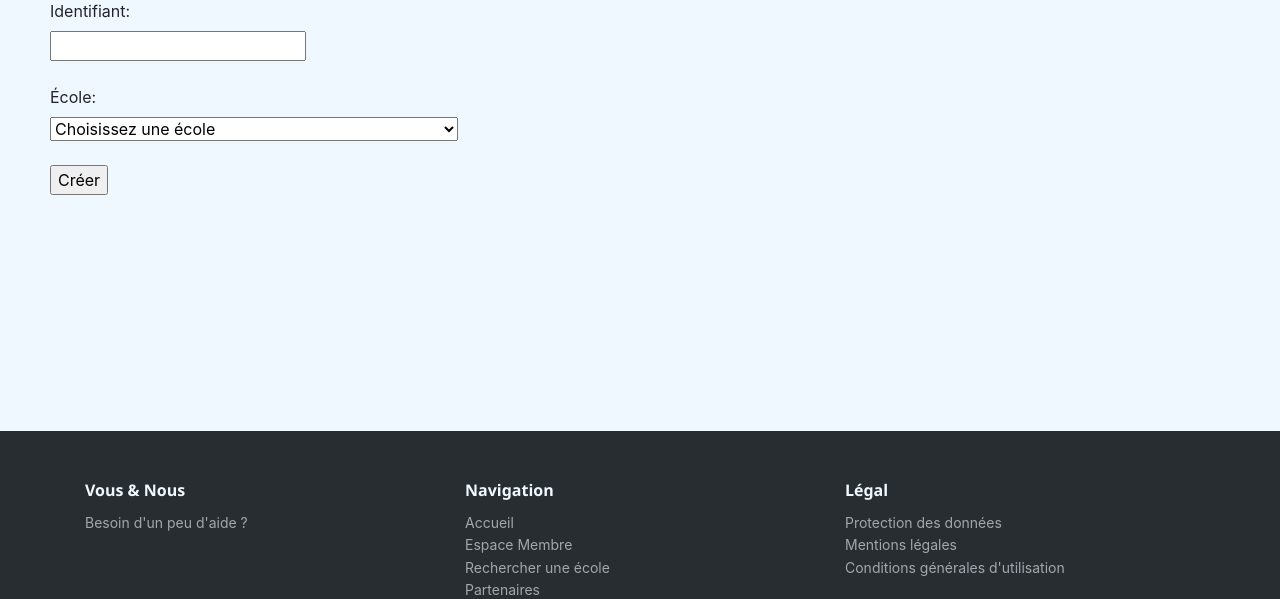
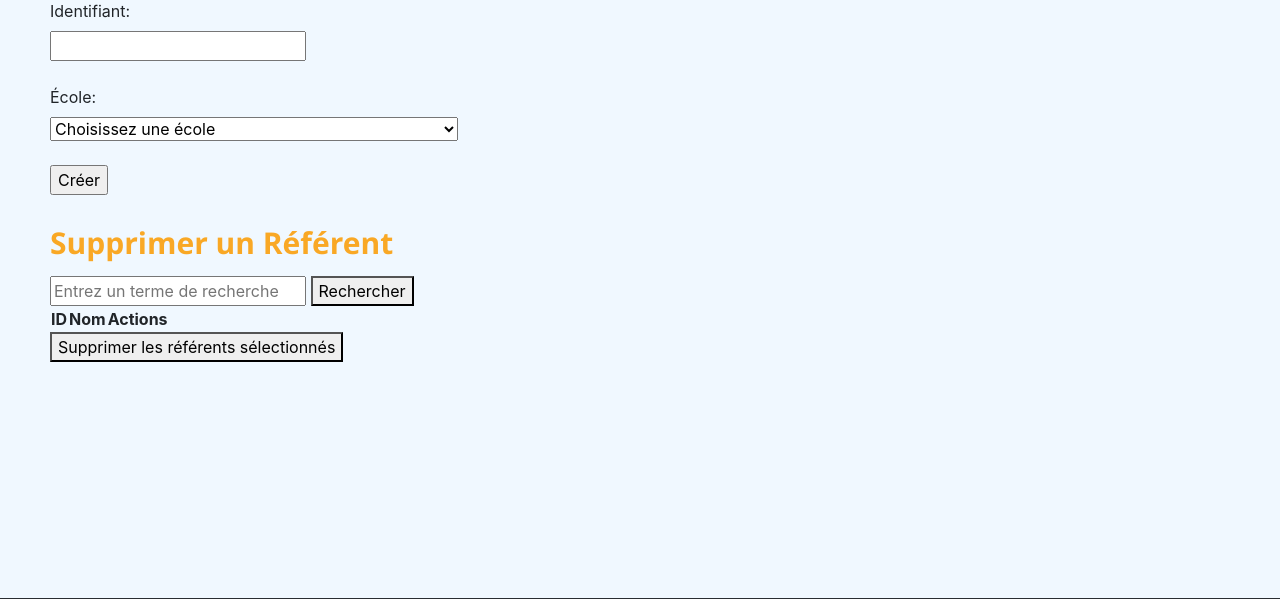
Before and after one commit to K-aka-Shi/OpenEduc, a Flask app: page /dashboard in a window 1280 px wide. Shown: the part 297-896 px from the top of the page. Run offline with Flask 3, Linux system fonts and the light colour scheme; a user stored in the database is signed in; data comes from the database, SQL or seed files in the repository; both versions use the stored data as it was after the commit; lists and menus that the app fills with data are empty; some libraries are stand-ins or nearby versions.

Commit message:
fix: formulaire suppression referent (incomplet)

```diff
--- a/db_requetes.py
+++ b/db_requetes.py
@@ -148,6 +148,16 @@ def chercher_utilisateur(username,password) :
     conn.close()
     return utilisateur
 
+def chercher_utilisateurLike(username) :
+    conn = sqlite3.connect(bdd_name)
+    cur = conn.cursor()
+    res = cur.execute("""SELECT * FROM Utilisateur
+                      WHERE Identifiant LIKE ?""", ('%' + username + '%',)
+    )
+    utilisateur = res.fetchall()
+    print("Resultat requete :",utilisateur)
+    conn.close()
+    return utilisateur
 # Ecole
 def chercher_ecole(saisie) :
     conn = sqlite3.connect(bdd_name)
--- a/main.py
+++ b/main.py
@@ -65,6 +65,7 @@ def dashboard() :
                                isAdmin=statut)
     return redirect(url_for('login'))
 
+# Ajouter
 @app.route("/ajouter_referent", methods=["POST"])
 def addReferent() :
     data = request.form
@@ -72,6 +73,16 @@ def addReferent() :
     idEcole = data.get("idEcole")
     inserer_referent(identifiant,idEcole)
     return redirect(url_for('dashboard'))
+
+# Rechercher
+@app.route('/recherche_referents', methods=['POST'])
+def recherche_referents():
+    term = request.form['term']
+    results = chercher_utilisateurLike(term)
+    print(results)
+    # Utilisez le terme pour effectuer la recherche dans la base de données
+    # Renvoyez les résultats à la page HTML
+    return render_template('views/dashboard.html', isAdmin=session.get("statut"), referents=results)
 
 ###################
 #    RECHERCHE    #
--- a/templates/views/dashboard.html
+++ b/templates/views/dashboard.html
@@ -13,6 +13,7 @@
     {% if isAdmin == 1 %}
     <!-- ADMINISTRATEUR -->
     <p><strong>ADMIN</strong></p>
+    <!-- Créer -->
 <h2>Ajouter un Référent</h2>
 <button id="toggleForm">Afficher/cacher le formulaire</button>
 <div id="formContainer" class="hidden">
@@ -31,6 +32,35 @@
         <input type="submit" value="Créer">
     </form>
 </div>
+<!-- Supprimer -->
+<h2>Supprimer un Référent</h2>
+<form action="{{ url_for('recherche_referents') }}" method="POST">
+    <input type="text" name="term" placeholder="Entrez un terme de recherche">
+    <button type="submit">Rechercher</button>
+</form>
+
+<form action="{{ url_for('supprimer_referents') }}" method="POST">
+    <table>
+        <thead>
+            <tr>
+                <th>ID</th>
+                <th>Nom</th>
+                <th>Actions</th>
+            </tr>
+        </thead>
+        <tbody>
+            {% for referent in referents %}
+            <tr>
+                <td>{{ referent.id }}</td>
+                <td>{{ referent.nom }}</td>
+                <td><input type="checkbox" name="referent_id" value="{{ referent.id }}"></td>
+            </tr>
+            {% endfor %}
+        </tbody>
+    </table>
+    <button type="submit">Supprimer les référents sélectionnés</button>
+</form>
+
 
     {% else %}
     <!-- REFERENT -->
```
Also changed, not shown: openeduc.db.
